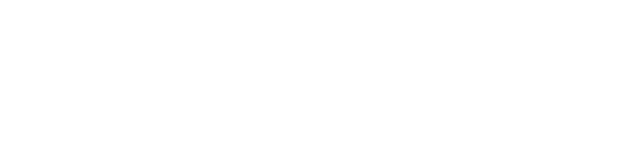
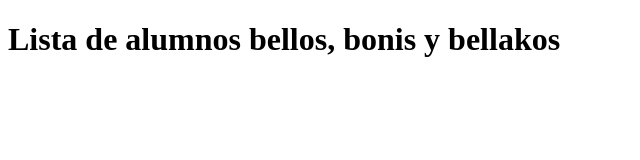
Before and after one commit to iraic/Proyecto, a plain HTML site: page alumnos.html in a window 1280 px wide. Shown: the whole page, without its empty margins (0-640 px from the left). Drawn offline with Linux system fonts and the light colour scheme.

Commit message:
Listas de alumnos

```diff
--- a/alumnos.html
+++ b/alumnos.html
@@ -6,6 +6,6 @@
     <title>Alumnos</title>
 </head>
 <body>
-
+    <h1>Lista de alumnos bellos, bonis y bellakos</h1>
 </body>
 </html>
```
